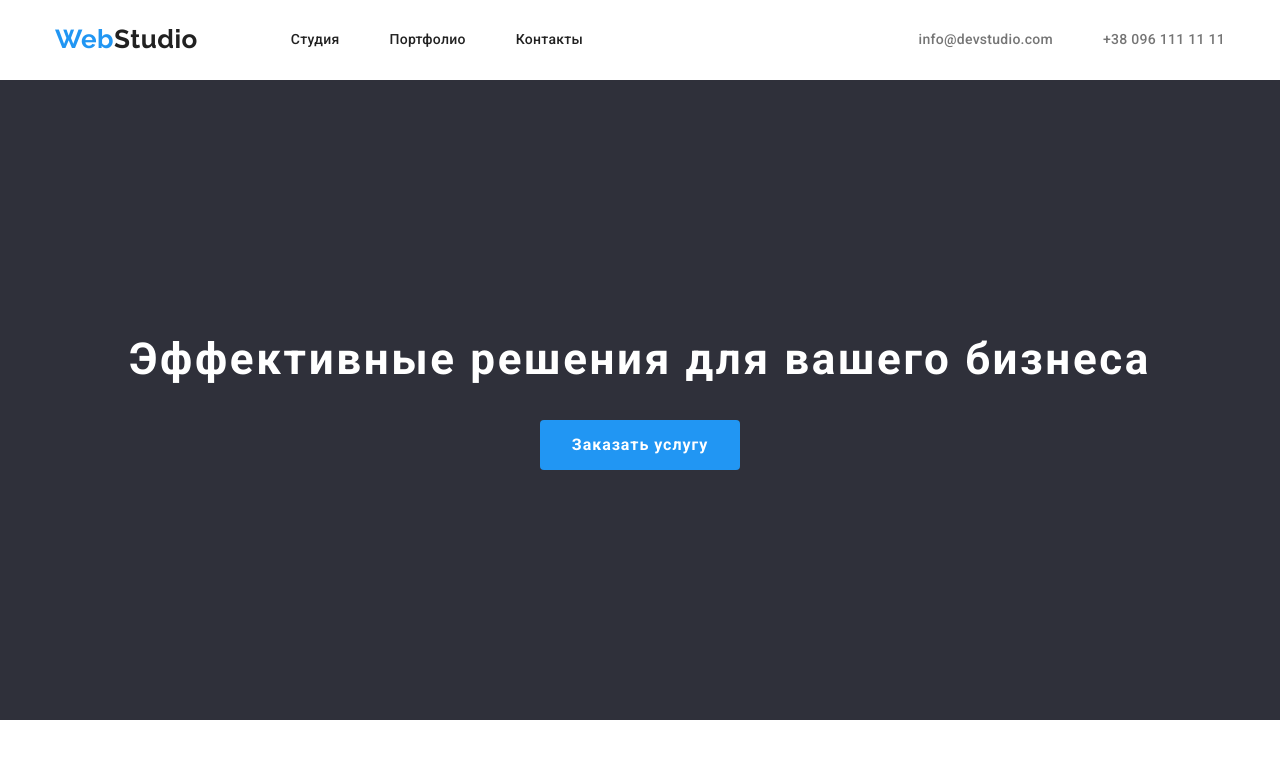
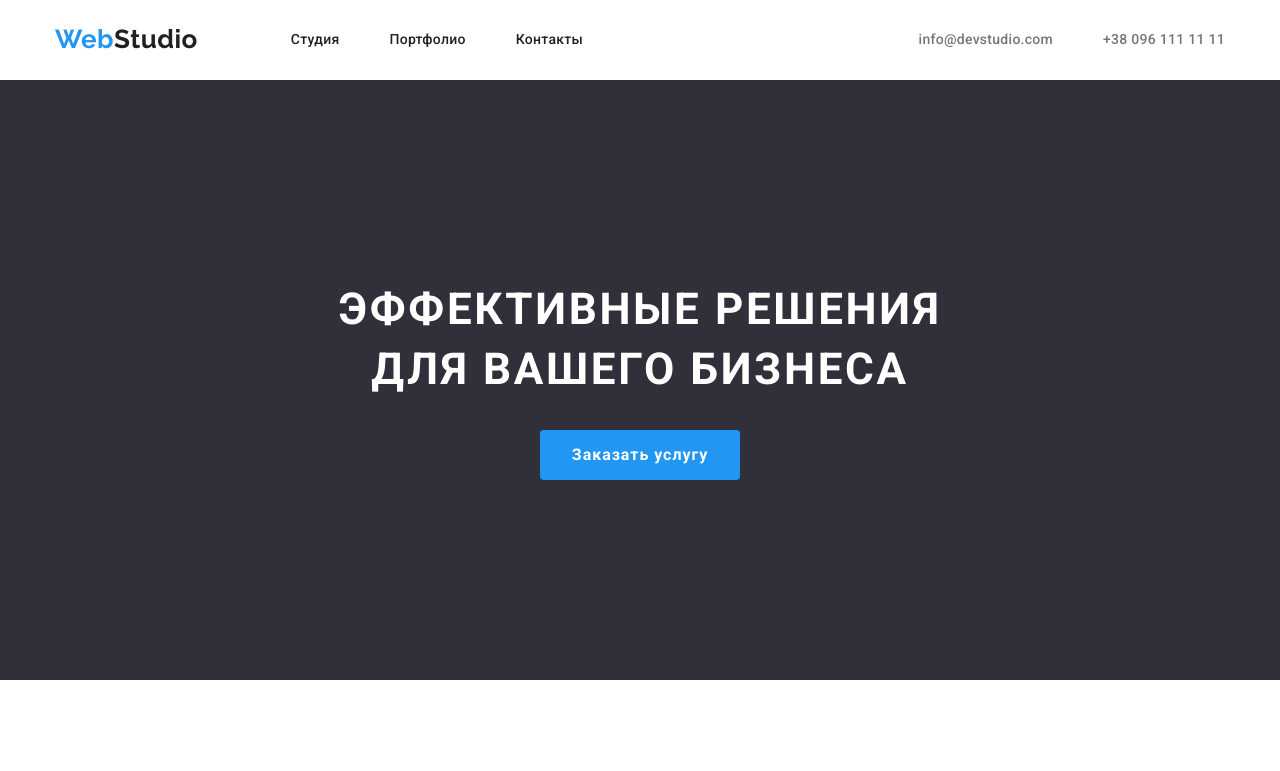
Before and after one commit to KateSeaStone/goit-markup-hw-04, a plain HTML site: page index.html in a window 1280 px wide. Shown: the top 771 px of the page. Drawn offline with nearby package versions, Linux system fonts and the light colour scheme.

Commit message:
Update style.css

```diff
--- a/css/style.css
+++ b/css/style.css
@@ -215,12 +215,11 @@ margin-bottom: 9px;
   line-height: 1.36;
   text-align: center;
   letter-spacing: 0.06em;
+  text-transform: uppercase;
   margin-bottom: 30px;
-  margin-top: 200px;
 }
 
 .hero-button {
-  display: block;
   border-radius: 4px;
   border: transparent;
   font-family: inherit;
@@ -235,9 +234,6 @@ margin-bottom: 9px;
   padding: 10px 32px;
   min-width: 200px;
   height: 50px;
-  margin-left:  auto;
-  margin-right: auto;
-  margin-bottom: 200px;
   }
 
 .hero-button:hover
@@ -247,22 +243,29 @@ margin-bottom: 9px;
 
 .section-hero {
   display: flex;
+  background-color: var(--hero-footer-background-color);
   min-height: 600px;
+  max-width: 1600px;
   padding-top: 50px;
   padding-bottom: 50px;
+  padding-right: 15px;
+  padding-left: 15px;
   justify-content: center;
-background-color: var(--hero-footer-background-color);
+  align-items: center;
+  margin-right: auto;
+  margin-left: auto;
   margin-bottom: 94px;
   }
 
   .section-hero-box {
-  margin: auto;
-  width: 1200px;
-}
+  text-align: center;
+  max-width: 696px;}
+
 
 /* Sections */
 
 /* Наши особенности */
+
 .section-features .conteiner {
   display: flex;
 }
@@ -283,6 +286,7 @@ margin-bottom: 94px;
   font-size: 14px;
   line-height: 1.14;
   letter-spacing: 0.03em;
+  text-transform: uppercase;
 }
 
 .features-list-text {
@@ -318,6 +322,7 @@ margin-bottom: 94px;
   padding-top: 94px;
   padding-bottom: 30px;
   margin-bottom: 94px;
+  background-color: var(--portfolio-button-color);
   }
 
 .section-team-title {
```
Lines whose indentation alone changed are shown as unchanged.
